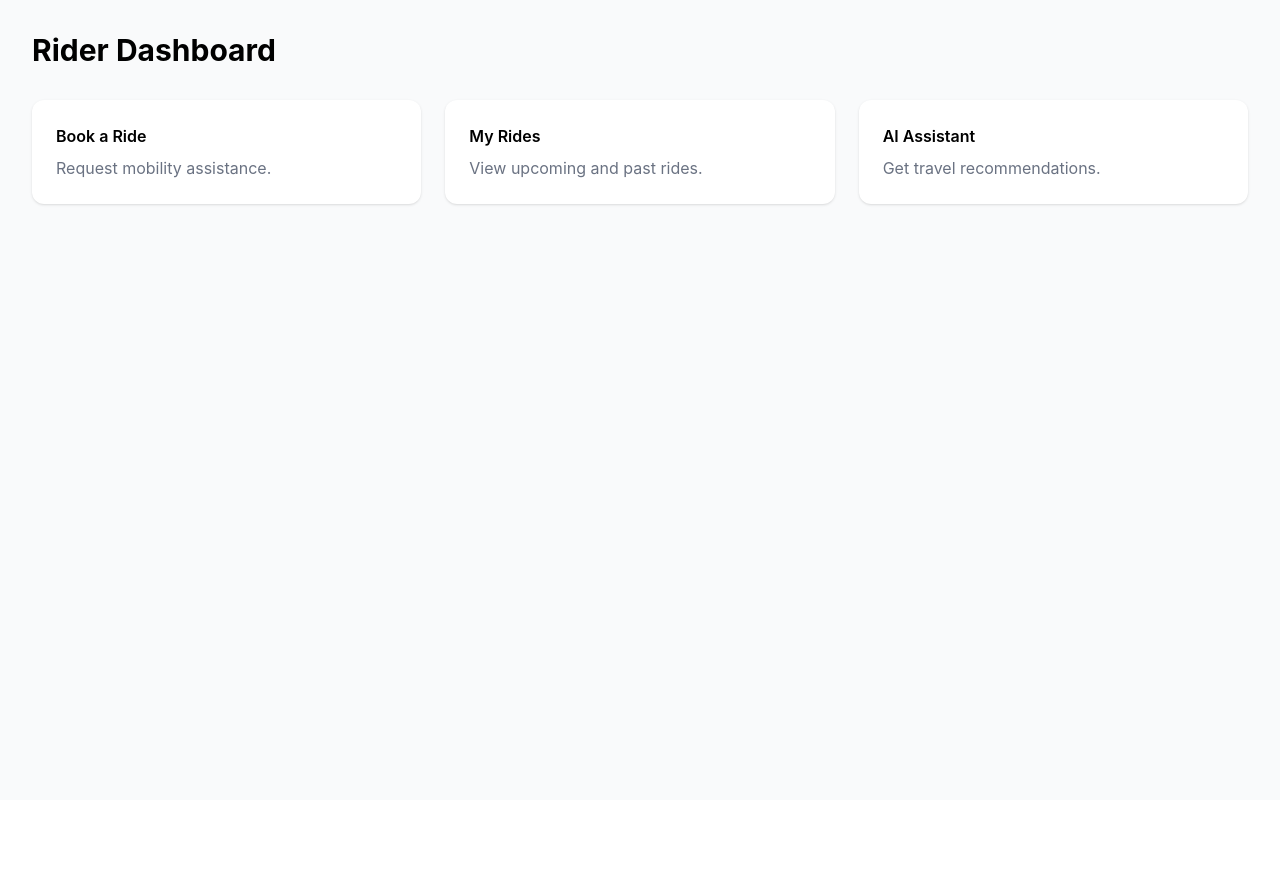
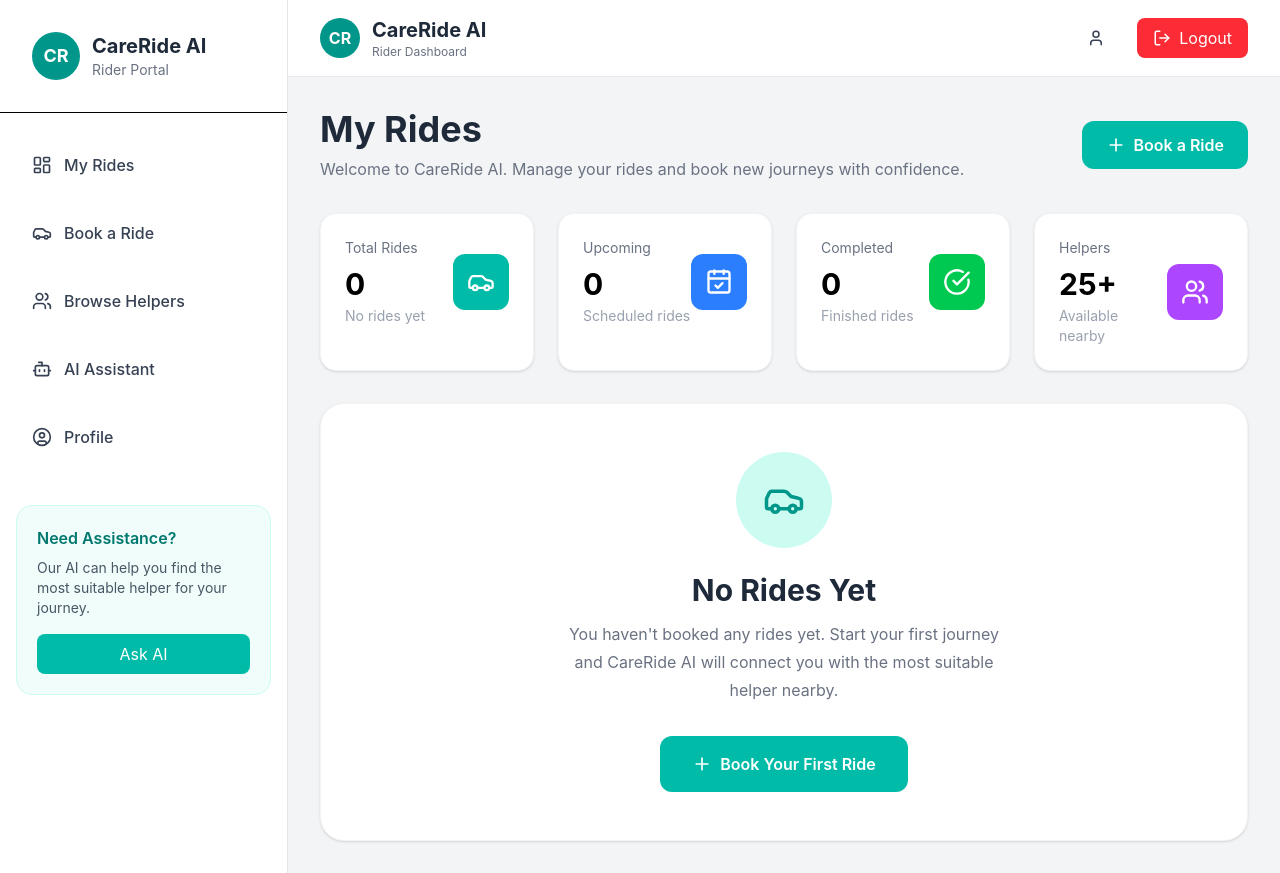
Before and after one commit to Nashap/CareRide-AI, a React (Vite) app in the folder frontend/: page /dashboard/rider in a window 1280 px wide. Before the commit the page ends 800 px from the top, so only its background shows below. Built offline with nearby package versions, Linux system fonts and the light colour scheme; no server answers.

Commit message:
Ready for Vercel deployment

```diff
--- /dev/null
+++ b/frontend/src/components/dashboard/DashboardCard.jsx
@@ -0,0 +1,76 @@
+import {
+  Car,
+  CalendarCheck,
+  CheckCircle,
+  Users,
+} from "lucide-react";
+
+function DashboardCard() {
+  const cards = [
+    {
+      title: "Total Rides",
+      value: "0",
+      subtitle: "No rides yet",
+      icon: <Car size={28} />,
+      color: "bg-teal-500",
+    },
+    {
+      title: "Upcoming",
+      value: "0",
+      subtitle: "Scheduled rides",
+      icon: <CalendarCheck size={28} />,
+      color: "bg-blue-500",
+    },
+    {
+      title: "Completed",
+      value: "0",
+      subtitle: "Finished rides",
+      icon: <CheckCircle size={28} />,
+      color: "bg-green-500",
+    },
+    {
+      title: "Helpers",
+      value: "25+",
+      subtitle: "Available nearby",
+      icon: <Users size={28} />,
+      color: "bg-purple-500",
+    },
+  ];
+
+  return (
+    <div className="grid grid-cols-1 md:grid-cols-2 xl:grid-cols-4 gap-6 mb-8">
+      {cards.map((card) => (
+        <div
+          key={card.title}
+          className="bg-white rounded-2xl shadow-sm border border-gray-100 p-6 hover:shadow-lg transition"
+        >
+          <div className="flex justify-between items-center">
+
+            <div>
+              <p className="text-gray-500 text-sm">
+                {card.title}
+              </p>
+
+              <h2 className="text-3xl font-bold mt-2">
+                {card.value}
+              </h2>
+
+              <p className="text-gray-400 text-sm mt-1">
+                {card.subtitle}
+              </p>
+            </div>
+
+            <div
+              className={`${card.color} w-14 h-14 rounded-xl flex items-center justify-center text-white`}
+            >
+              {card.icon}
+            </div>
+
+          </div>
+        </div>
+      ))}
+    </div>
+  );
+}
+
+export default DashboardCard;
--- /dev/null
+++ b/frontend/src/components/dashboard/EmptyState.jsx
@@ -0,0 +1,52 @@
+import { Car, Plus } from "lucide-react";
+import { useNavigate } from "react-router-dom";
+
+function EmptyState() {
+  const navigate = useNavigate();
+
+  return (
+    <div className="bg-white rounded-3xl shadow-sm border border-gray-100 p-12 text-center">
+
+      {/* Icon */}
+      <div className="w-24 h-24 mx-auto rounded-full bg-teal-100 flex items-center justify-center mb-6">
+        <Car className="text-teal-600" size={42} />
+      </div>
+
+      {/* Heading */}
+      <h2 className="text-3xl font-bold text-gray-800 mb-3">
+        No Rides Yet
+      </h2>
+
+      {/* Description */}
+      <p className="text-gray-500 max-w-md mx-auto leading-7 mb-8">
+        You haven't booked any rides yet.
+        Start your first journey and CareRide AI will
+        connect you with the most suitable helper nearby.
+      </p>
+
+      {/* Button */}
+      <button
+        onClick={() => navigate("/book-ride")}
+        className="
+          inline-flex
+          items-center
+          gap-2
+          bg-teal-500
+          hover:bg-teal-600
+          text-white
+          px-8
+          py-4
+          rounded-xl
+          font-semibold
+          transition
+        "
+      >
+        <Plus size={20} />
+        Book Your First Ride
+      </button>
+
+    </div>
+  );
+}
+
+export default EmptyState;
--- /dev/null
+++ b/frontend/src/components/dashboard/RiderNavbar.jsx
@@ -0,0 +1,71 @@
+import { LogOut, User } from "lucide-react";
+import { useNavigate } from "react-router-dom";
+
+function RiderNavbar() {
+  const navigate = useNavigate();
+
+  const user = JSON.parse(localStorage.getItem("user"));
+
+  const handleLogout = () => {
+    localStorage.removeItem("user");
+    localStorage.removeItem("token");
+    navigate("/");
+  };
+
+  return (
+    <header className="bg-white border-b border-gray-200 px-8 py-4 flex justify-between items-center">
+
+      {/* Logo */}
+      <div className="flex items-center gap-3">
+        <div className="w-10 h-10 rounded-full bg-teal-600 text-white flex items-center justify-center font-bold">
+          CR
+        </div>
+
+        <div>
+          <h1 className="font-bold text-xl text-gray-800">
+            CareRide AI
+          </h1>
+
+          <p className="text-xs text-gray-500">
+            Rider Dashboard
+          </p>
+        </div>
+      </div>
+
+      {/* User */}
+      <div className="flex items-center gap-6">
+
+        <div className="hidden md:flex items-center gap-2 text-gray-700">
+          <User size={18} />
+
+          <span className="text-sm">
+            {user?.email}
+          </span>
+        </div>
+
+        <button
+          onClick={handleLogout}
+          className="
+            flex
+            items-center
+            gap-2
+            bg-red-500
+            hover:bg-red-600
+            text-white
+            px-4
+            py-2
+            rounded-lg
+            transition
+          "
+        >
+          <LogOut size={18} />
+          Logout
+        </button>
+
+      </div>
+
+    </header>
+  );
+}
+
+export default RiderNavbar;
--- /dev/null
+++ b/frontend/src/components/dashboard/RiderSidebar.jsx
@@ -0,0 +1,110 @@
+import {
+  LayoutDashboard,
+  Car,
+  Users,
+  Bot,
+  UserCircle,
+} from "lucide-react";
+import { NavLink } from "react-router-dom";
+
+function RiderSidebar() {
+  const menuItems = [
+    {
+      title: "My Rides",
+      icon: <LayoutDashboard size={20} />,
+      path: "/rider-dashboard",
+    },
+    {
+      title: "Book a Ride",
+      icon: <Car size={20} />,
+      path: "/book-ride",
+    },
+    {
+      title: "Browse Helpers",
+      icon: <Users size={20} />,
+      path: "/helpers",
+    },
+    {
+      title: "AI Assistant",
+      icon: <Bot size={20} />,
+      path: "/ai",
+    },
+    {
+      title: "Profile",
+      icon: <UserCircle size={20} />,
+      path: "/profile",
+    },
+  ];
+
+  return (
+    <aside className="w-72 bg-white border-r border-gray-200 min-h-screen">
+
+      {/* Logo */}
+      <div className="p-8 border-b">
+
+        <div className="flex items-center gap-3">
+
+          <div className="w-12 h-12 rounded-full bg-teal-600 text-white flex items-center justify-center font-bold text-lg">
+            CR
+          </div>
+
+          <div>
+            <h2 className="font-bold text-xl text-gray-800">
+              CareRide AI
+            </h2>
+
+            <p className="text-sm text-gray-500">
+              Rider Portal
+            </p>
+          </div>
+
+        </div>
+
+      </div>
+
+      {/* Menu */}
+      <nav className="mt-6 px-4">
+
+        {menuItems.map((item) => (
+
+          <NavLink
+            key={item.title}
+            to={item.path}
+            className={({ isActive }) =>
+              `flex items-center gap-3 px-4 py-4 rounded-xl mb-3 transition-all font-medium ${
+                isActive
+                  ? "bg-teal-500 text-white shadow"
+                  : "text-gray-700 hover:bg-gray-100"
+              }`
+            }
+          >
+            {item.icon}
+            {item.title}
+          </NavLink>
+
+        ))}
+
+      </nav>
+
+      {/* Bottom Card */}
+      <div className="mx-4 mt-10 p-5 rounded-2xl bg-teal-50 border border-teal-100">
+
+        <h3 className="font-semibold text-teal-700 mb-2">
+          Need Assistance?
+        </h3>
+
+        <p className="text-sm text-gray-600 mb-4">
+          Our AI can help you find the most suitable helper for your journey.
+        </p>
+
+        <button className="w-full bg-teal-500 hover:bg-teal-600 text-white py-2 rounded-lg transition">
+          Ask AI
+        </button>
+
+      </div>
+
+    </aside>
+  );
+}
+
+export default RiderSidebar;
--- a/frontend/src/pages/dashboard/RiderDashboard.jsx
+++ b/frontend/src/pages/dashboard/RiderDashboard.jsx
@@ -1,42 +1,73 @@
+import { Plus } from "lucide-react";
+import { useNavigate } from "react-router-dom";
+
+import RiderNavbar from "../../components/dashboard/RiderNavbar";
+import RiderSidebar from "../../components/dashboard/RiderSidebar";
+import DashboardCard from "../../components/dashboard/DashboardCard";
+import EmptyState from "../../components/dashboard/EmptyState";
+
 function RiderDashboard() {
+  const navigate = useNavigate();
+
   return (
-    <div className="min-h-screen bg-gray-50 p-8">
+    <div className="flex min-h-screen bg-gray-100">
 
-      <h1 className="text-3xl font-bold mb-8">
-        Rider Dashboard
-      </h1>
+      {/* Sidebar */}
+      <RiderSidebar />
 
-      <div className="grid md:grid-cols-3 gap-6">
+      {/* Right Section */}
+      <div className="flex-1 flex flex-col">
 
-        <div className="bg-white p-6 rounded-xl shadow">
-          <h2 className="font-semibold">
-            Book a Ride
-          </h2>
+        {/* Navbar */}
+        <RiderNavbar />
 
-          <p className="text-gray-500 mt-2">
-            Request mobility assistance.
-          </p>
-        </div>
+        {/* Dashboard Content */}
+        <main className="flex-1 p-8 overflow-y-auto">
 
-        <div className="bg-white p-6 rounded-xl shadow">
-          <h2 className="font-semibold">
-            My Rides
-          </h2>
+          {/* Header */}
+          <div className="flex flex-col lg:flex-row justify-between items-start lg:items-center mb-8">
 
-          <p className="text-gray-500 mt-2">
-            View upcoming and past rides.
-          </p>
-        </div>
+            <div>
+              <h1 className="text-4xl font-bold text-gray-800">
+                My Rides
+              </h1>
 
-        <div className="bg-white p-6 rounded-xl shadow">
-          <h2 className="font-semibold">
-            AI Assistant
-          </h2>
+              <p className="text-gray-500 mt-2">
+                Welcome to CareRide AI. Manage your rides and book new journeys with confidence.
+              </p>
+            </div>
 
-          <p className="text-gray-500 mt-2">
-            Get travel recommendations.
-          </p>
-        </div>
+            <button
+              onClick={() => navigate("/book-ride")}
+              className="
+                mt-5
+                lg:mt-0
+                flex
+                items-center
+                gap-2
+                bg-teal-500
+                hover:bg-teal-600
+                text-white
+                px-6
+                py-3
+                rounded-xl
+                font-semibold
+                transition
+              "
+            >
+              <Plus size={20} />
+              Book a Ride
+            </button>
+
+          </div>
+
+          {/* Statistics */}
+          <DashboardCard />
+
+          {/* Empty State */}
+          <EmptyState />
+
+        </main>
 
       </div>
 
```
Also changed, not shown: frontend/src/components/dashboard/HelperNavbar.jsx (added), frontend/src/components/dashboard/HelperSidebar.jsx (added), frontend/src/pages/bookings/BookRide.jsx (added), frontend/src/pages/bookings/MyRides.jsx (added).
